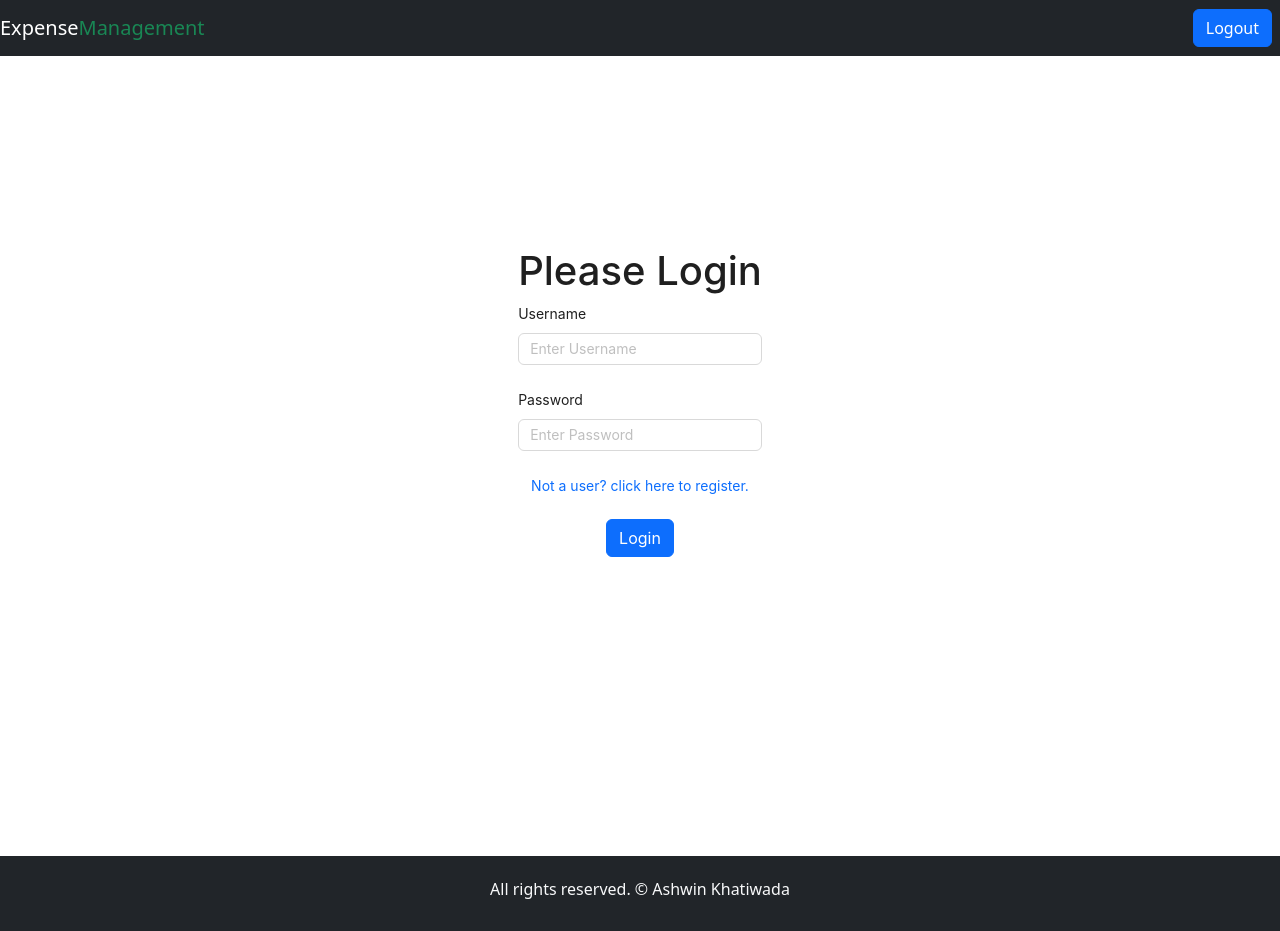
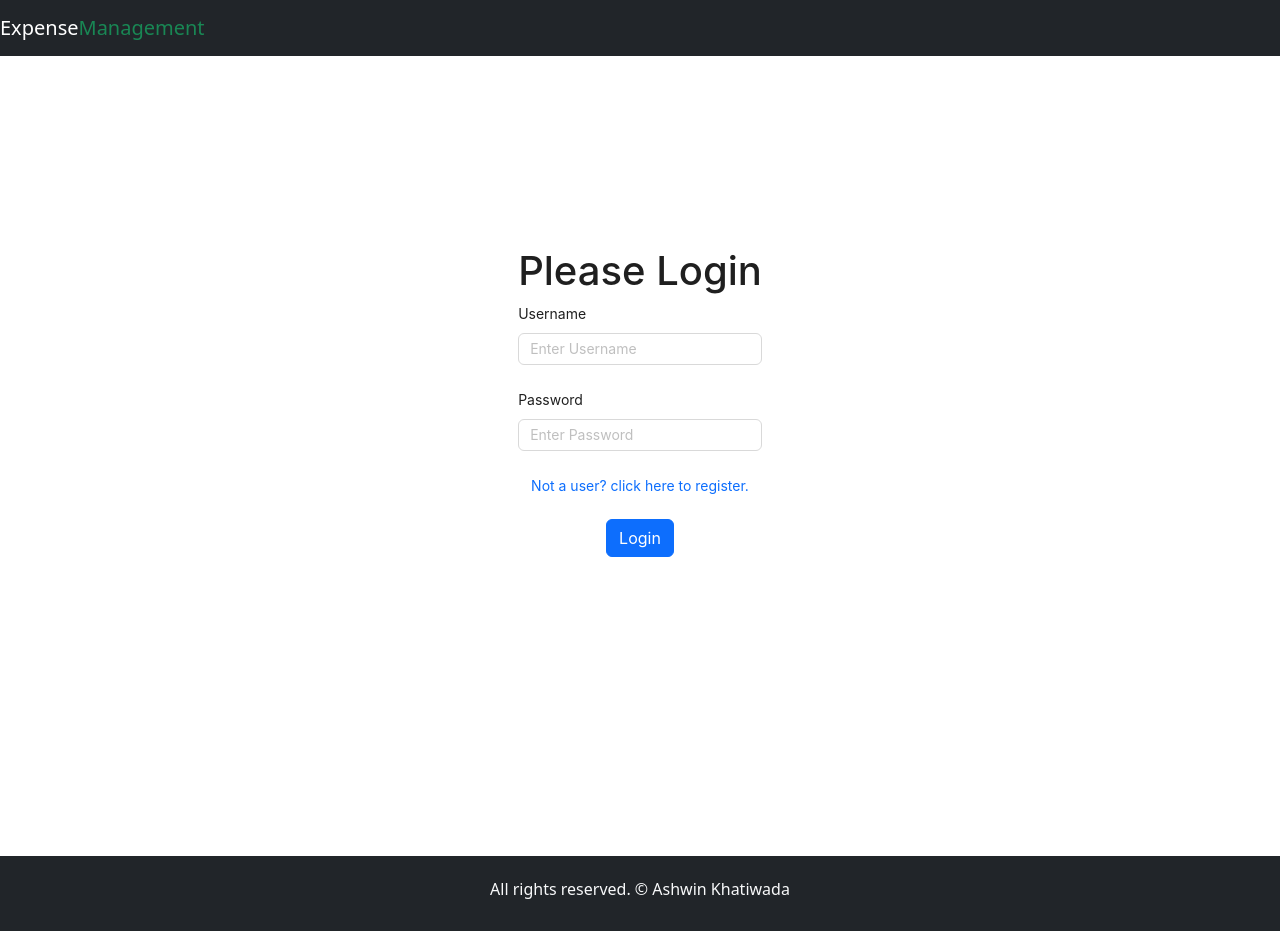
Before and after one commit to ashwin1321/expense-tracker, a React (Vite) app in the folder client/: page /login in a window 1280 px wide. Built offline with nearby package versions, Linux system fonts and the light colour scheme.

Commit message:
bugs fixed

```diff
--- a/client/src/components/layout/Header.jsx
+++ b/client/src/components/layout/Header.jsx
@@ -8,7 +8,6 @@ const Header = () => {
 
   useEffect(() => {
     const users = JSON.parse(localStorage.getItem("user"));
-    console.log(users);
     if (users) {
       setLoginUser(users);
     }
@@ -37,19 +36,6 @@ const Header = () => {
             <li className="text-white my-1 mx-2">
               <p classNameName="nav-link  ">{loginUser && loginUser.name}</p>
             </li>
-            <li>
-              <button
-                className="btn btn-primary my-2 my-sm-0"
-                onClick={() => {
-                  localStorage.removeItem("user");
-                  message.success("Logged out");
-
-                  navigate("/login");
-                }}
-              >
-                Logout
-              </button>
-            </li>
           </ul>
         </div>
       </nav>
--- a/client/src/pages/Homepage.jsx
+++ b/client/src/pages/Homepage.jsx
@@ -7,6 +7,7 @@ import {
   DeleteOutlined,
 } from "@ant-design/icons";
 
+import { useNavigate } from "react-router-dom";
 import moment from "moment";
 import Layout from "../components/layout/Layout";
 import Spinner from "../components/layout/Spinner";
@@ -16,6 +17,7 @@ import Header from "../components/layout/Header";
 const { RangePicker } = DatePicker;
 
 const Homepage = () => {
+  const navigate = useNavigate();
   const [showModal, setShowModal] = useState(false);
   const [loading, setLoading] = useState(false);
   const [alltransactions, setAllTransactions] = useState([]);
@@ -134,7 +136,6 @@ const Homepage = () => {
         );
         setLoading(false);
         setAllTransactions(res.data);
-        console.log(res.data);
       } catch (error) {
         setLoading(false);
         console.log(error);
@@ -208,6 +209,17 @@ const Homepage = () => {
           >
             Add New
           </button>
+
+          <button
+            className="btn btn-primary m-2 my-sm-0"
+            onClick={() => {
+              localStorage.removeItem("user");
+              message.success("Logged out");
+              navigate("/login");
+            }}
+          >
+            Logout
+          </button>
         </div>
       </div>
 
--- a/client/src/pages/Login.jsx
+++ b/client/src/pages/Login.jsx
@@ -19,7 +19,6 @@ const Login = () => {
       );
       setLoading(false);
       message.success("login success");
-      console.log(`object`, data);
       localStorage.setItem(
         "user",
         JSON.stringify({ ...data.user, password: "" })
--- a/client/src/pages/Register.jsx
+++ b/client/src/pages/Register.jsx
@@ -13,7 +13,6 @@ const Register = () => {
   const handleSubmit = async (values) => {
     try {
       setLoading(true);
-      // console.log(`object`, values);
       await axios
         .post("http://localhost:5000/api/v1/users/register", values)
         .then(() => {
```
